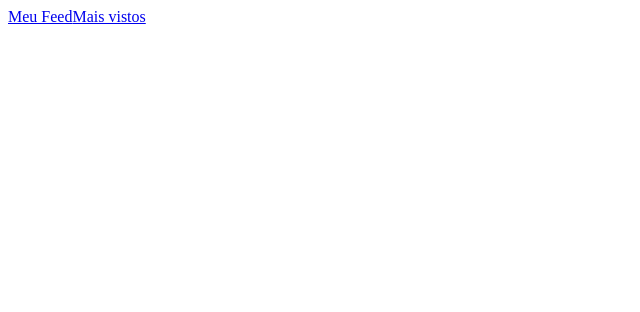
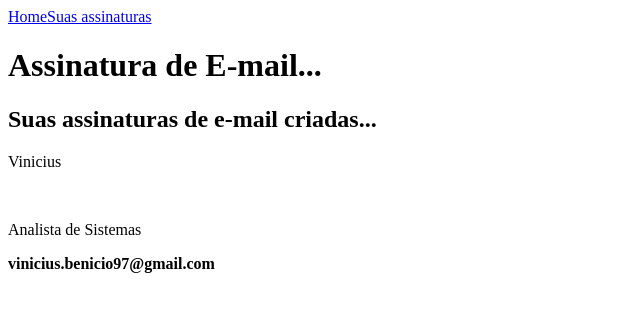
Before and after one commit to viniciusbenicio/Gerar-Assinatura-Email, a React (Create React App) app: page /your-signature in a window 1280 px wide. Before the commit this address had no page. Shown: the top 312 px of the page, without its empty margins (0-640 px from the left). Built offline with nearby package versions, Linux system fonts and the light colour scheme.

Commit message:
fix : Correções

```diff
--- a/src/App.js
+++ b/src/App.js
@@ -6,8 +6,8 @@ export default function App() {
     <div className="wrapper">
         <BrowserRouter>
         <nav>
-            <Link to="/">Meu Feed</Link>
-            <Link to="/most-viewed">Mais vistos</Link>
+            <Link to="/">Home</Link>
+            <Link to="/your-signature">Suas assinaturas</Link>
         </nav>
       <AppRoutes />
       </BrowserRouter>
--- a/src/Routes.js
+++ b/src/Routes.js
@@ -1,13 +1,13 @@
 import {Routes, Route} from 'react-router-dom';
 
 import Home from './pages/Home';
-import MostViewed from './pages/MostViewed';
+import YourSignature from './pages/YourSignature';
 
 export default function AppRoutes(){
     return (
         <Routes>
             <Route path="/" element={<Home />} />
-            <Route path="/most-viewed" element={<MostViewed />} />
+            <Route path="/your-signature" element={<YourSignature />} />
         </Routes>
     );
 }
--- a/src/components/Assinatura.js
+++ b/src/components/Assinatura.js
@@ -5,7 +5,7 @@ export default function Assinatura(props){
     if(props.assinaturas.length === 0){
         return (
             <div>
-                <img src={null} alt="AAAAAAA SEM NADA"/>
+                <img src={null} alt=""/>
                 <h1>Não encontramos nada</h1>
                 <h2>Parece que você não criou nenhuma Assinatura...</h2>
             </div>
@@ -22,15 +22,15 @@ export default function Assinatura(props){
             <section className="">
             {props.assinaturas.map((assinaturas) => (
                 <article key={assinaturas.id}>
-                     <p>{assinaturas.content}</p>
+                     <p>{assinaturas.userName}</p>
                      <footer>
-                     <div className="user-details">
-                     <img src={null} alt="User" />
-                        <strong>{assinaturas.userName}</strong>
+                     <div className="">
+                     <img src={null} alt="" />
+                     <p>{assinaturas.jobRole}</p>
+                        <strong>{assinaturas.email}</strong>
                         </div>
-                        <div className="time">
-                        <img src={null} alt="Clock" />
-                        <span>{assinaturas.publishedAt.toLocaleDateString('pt-br')}</span>
+                        <div className="">
+                        <img src={null} alt="" />
                     </div>
                      </footer>
                 </article>
--- a/src/components/PostForm.js
+++ b/src/components/PostForm.js
@@ -1,35 +1,48 @@
 import { useState } from 'react';
 
 export default function PostForm (props){
-    const [history, setHistory] = useState('');
     const [userName, setUserName] = useState('');
+    const [jobRole,setjobRole] = useState('');
+   // const [contactTel,setcontactTel] = useState('');
+   // const [contactCel,setcontactCel] = useState('');
+    const [email, setEmail] = useState('');
+   // const [conf,setConf] = useState('');
+   // const [website,setWebSite] = useState('');
 
 
     function handleSubmit(event){
         event.preventDefault();
-        props.onSubmit({history, userName});
+        props.onSubmit({userName, jobRole, email});
 
-        setHistory('');
+        // setUserName('');
+        // setEmail('');
+
     }
 
     return (
         <form onSubmit={handleSubmit} >
-            <input
-            value={history}
-            placeholder="Criando uma nova Assinatura..."
-            onChange={(event) => setHistory(event.target.value)}
-            />
+
             <div>
-                <img src={null} alt="User" />
+                <img src={null} alt="" />
                 <input
                 value={userName}
-                placeholder="Digite seu nome..."
+                placeholder="Digite seu Nome..."
                 onChange={(event) => setUserName(event.target.value)}
+                />
+                <input
+                value={jobRole}
+                placeholder="Digite seu Cargo..."
+                onChange={(event) => setjobRole(event.target.value)}
+                />
+                <input
+                value={email}
+                placeholder="Digite seu E-mail..."
+                onChange={(event) => setEmail(event.target.value)}
                 />
 
                 <button type="submit">
-                    <img src={null} alt="Paper Planne" />
-                    Publicar
+                    <img src={null} alt="" />
+                    Gerar
                 </button>
             </div>
 
--- a/src/pages/Home.js
+++ b/src/pages/Home.js
@@ -1,20 +1,20 @@
-import { useState } from "react";
+import { useState } from 'react';
 
-import Assinatura  from "../src/components/Assinatura";
-import PostForm from "../src/components/PostForm";
+import Assinatura  from '../components/Assinatura';
+import PostForm from '../components/PostForm';
 
 export default function Home(){
     const [assinaturas, setAssinaturas] = useState([]);
 
 
-function handleSubmit({history, userName}){
+function handleSubmit({userName, jobRole, email}){
     setAssinaturas([
         ...assinaturas,
         {
             id: Math.random(),
-            content : history,
             userName,
-            publishedAt: new Date(),
+            jobRole,
+            email,
         }
     ]);
 }
@@ -22,15 +22,13 @@ function handleSubmit({history, userName}){
 
     return (
         <>
-
         <PostForm onSubmit={handleSubmit} />
         <main>
             <Assinatura assinaturas={assinaturas}
-                        title="aaa"
-                        subtitle="aa"
+                        title="Assinatura de E-mail."
+                        subtitle="Legal, temos uma assinatura de E-mail no estilo profissional..."
             />
         </main>
         </>
     )
-
 }
--- a/src/pages/MostViewed.js
+++ b/src/pages/YourSignature.js
@@ -1,20 +1,20 @@
 import Assinatura from "../components/Assinatura";
 
-export default function MostViewed(){
+export default function YourSignature(){
     const assinaturas = [
         {
             id: Math.random(),
-            content: 'Content',
             userName: 'Vinicius',
-            publishedAt: new Date(),
+            jobRole: 'Analista de Sistemas',
+            email: 'vinicius.benicio97@gmail.com',
         }
     ];
 
     return (
         <main>
             <Assinatura assinaturas={assinaturas}
-                        title="aaaa"
-                        subtitle="aaaaaaa"
+                        title="Assinatura de E-mail..."
+                        subtitle="Suas assinaturas de e-mail criadas..."
             />
         </main>
     );
```
